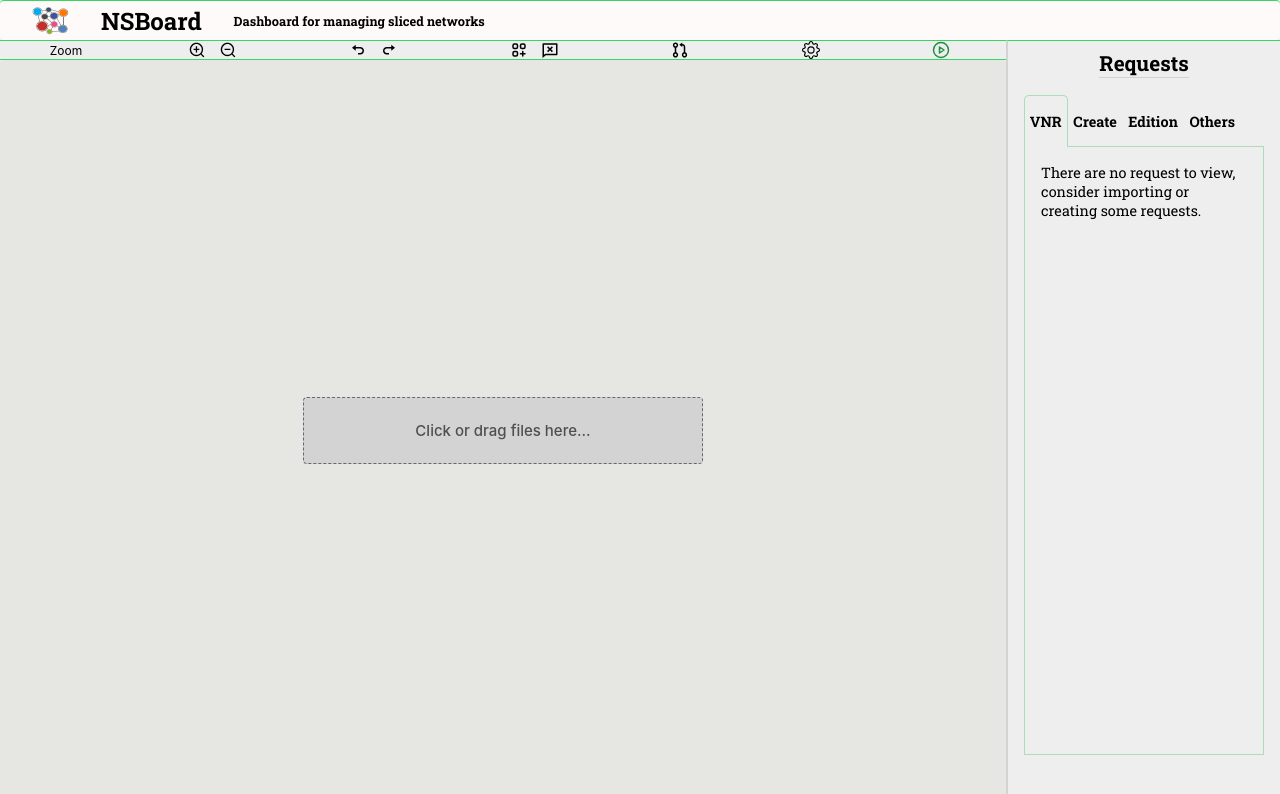
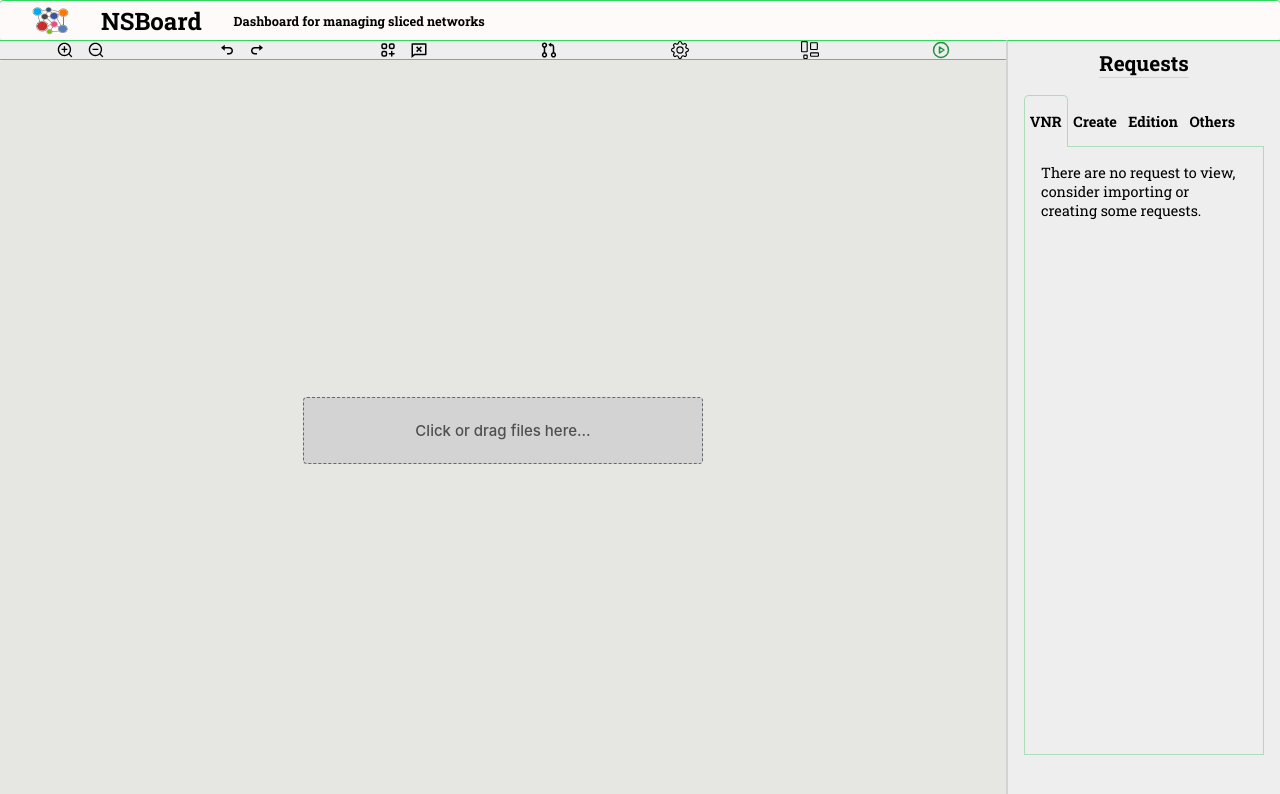
Before and after one commit to wellington-tinho/SBoard, a React (Vite) app: page / in a window 1280 px wide. Shown: the top 794 px of the page. Built offline with nearby package versions, Linux system fonts and the light colour scheme.

Commit message:
✔ Add: function change layout

```diff
--- a/src/components/GraphArea/index.tsx
+++ b/src/components/GraphArea/index.tsx
@@ -1,7 +1,7 @@
 import { lazy, Suspense, useContext, useEffect, useRef, useState } from 'react';
 import { AiOutlineZoomIn, AiOutlineZoomOut } from 'react-icons/ai';
 import { BiGitPullRequest, BiRedo, BiUndo } from 'react-icons/bi';
-import { BsGear } from 'react-icons/bs';
+import { BsGear, BsLayoutWtf } from 'react-icons/bs';
 import { FiPlayCircle } from 'react-icons/fi';
 import { HiOutlineViewGridAdd } from 'react-icons/hi';
 import { RiChatDeleteLine } from 'react-icons/ri';
@@ -65,8 +65,6 @@ export function GraphArea({setRequest}:any){
     }
   }
 
-
-
   function handleChange(file:any){
     const reader = new FileReader();
     reader.onload = function(e: any) {
@@ -85,36 +83,57 @@ export function GraphArea({setRequest}:any){
     hiddenFileInput.current.click();
   };
 
+  function handleRun() {
+    var layout = cy?.layout({
+      name: 'circle',
+    });
 
+    layout?.run();
+    alert('run');
+  }
 
   return(
     <Container>
       <NavOptions>
         <ul>
-          <li>Zoom</li>
-          <li>
+          <li className="tooltip">
              <AiOutlineZoomIn fontSize="1.5em" cursor="not-allowed"  />
              <AiOutlineZoomOut fontSize="1.5em" cursor="not-allowed" />
+          <span className="tooltiptext">Drag zoom in or zoom out</span>
           </li>
 
-          <li>
+          <li className="tooltip">
              <BiUndo fontSize="1.5em" cursor="not-allowed"/>
              <BiRedo fontSize="1.5em" cursor="not-allowed"/>
+            <span className="tooltiptext">Undo and Redo in elements Graph</span>
           </li>
 
-          <li>
+          <li className="tooltip">
              <HiOutlineViewGridAdd fontSize="1.5em" cursor="pointer" onClick={AddEle}/>
              <RiChatDeleteLine fontSize="1.5em" cursor="pointer" onClick={DelEle} />
+            <span className="tooltiptext">Add or remove element graph</span>
           </li>
 
-          <li>
+          <li className="tooltip">
             <input type="file" name="UploadJSON" id="UploadJSON" ref={hiddenFileInput} onChange={handleChange} />
             <BiGitPullRequest fontSize="1.5em"  cursor="pointer"  onClick={handleClick} />
+            <span className="tooltiptext">Upload archive json from requests</span>
           </li>
 
-          <li>   <BsGear fontSize="1.5em" cursor="pointer" onClick={handleOpenSetupModal}  /> </li>
+          <li className="tooltip">
+            <BsGear fontSize="1.5em" cursor="pointer" onClick={handleOpenSetupModal}  />
+          <span className="tooltiptext">Open setup modal</span>
+          </li>
 
-          <li>  <FiPlayCircle color="#228f41" fontSize="1.5em" cursor="not-allowed"/> </li>
+          <li className="tooltip">
+            <BsLayoutWtf fontSize="1.5em" cursor="pointer" onClick={handleRun}  />
+          <span className="tooltiptext">Change layout</span>
+          </li>
+
+          <li className="tooltip">
+            <FiPlayCircle color="#228f41" fontSize="1.5em" cursor="not-allowed" />
+          <span className="tooltiptext">Run ??</span>
+          </li>
 
         </ul>
       </NavOptions>
--- a/src/components/GraphArea/styles.ts
+++ b/src/components/GraphArea/styles.ts
@@ -50,6 +50,10 @@ export const NavOptions  = styled.nav`
 
         }
       }
+      span{
+        margin-left: -4rem !important;
+        width: 8rem !important;
+      }
     }
   };
 
```
